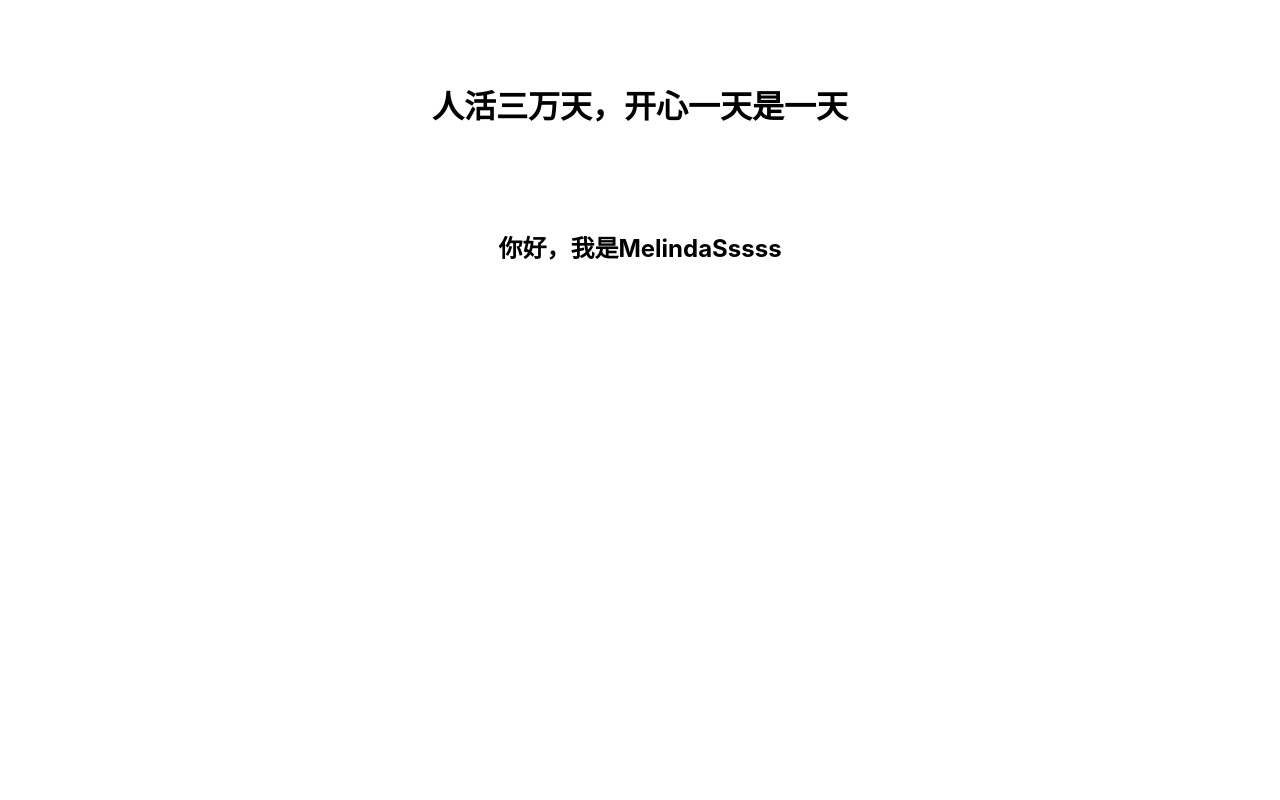
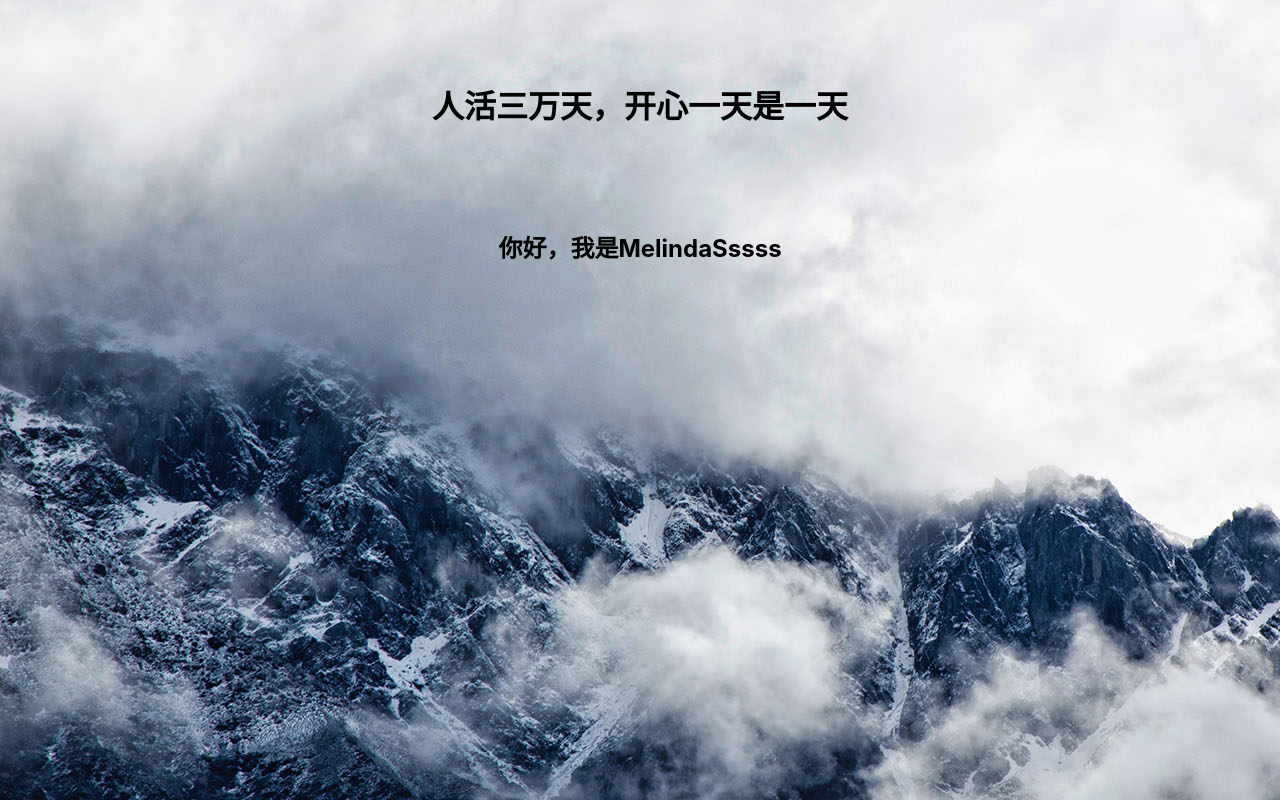
Before and after one commit to MelindaSssss/MelindaSssss.github.io, a React (Create React App) app: page / in a window 1280 px wide. Built offline with nearby package versions, Linux system fonts and the light colour scheme.

Commit message:
feat: homepage style

```diff
--- a/src/App.css
+++ b/src/App.css
@@ -1,5 +1,8 @@
 .App {
   text-align: center;
+  background: url(./assets/images/home_background.jpg) repeat 0 0;
+  width: 100%;
+  height: 100%;
 }
 
 .App-logo {
--- a/src/index.css
+++ b/src/index.css
@@ -1,3 +1,8 @@
+html,
+body {
+  width: 100%;
+  height: 100%;
+}
 body {
   margin: 0;
   font-family: -apple-system, BlinkMacSystemFont, 'Segoe UI', 'Roboto', 'Oxygen',
@@ -11,3 +16,13 @@ code {
   font-family: source-code-pro, Menlo, Monaco, Consolas, 'Courier New',
     monospace;
 }
+
+:root {
+  width: 100%;
+  height: 100%;
+}
+
+#root {
+  width: 100%;
+  height: 100%;
+}
```
Also changed, not shown: src/assets/images/home_background.jpg (added).
